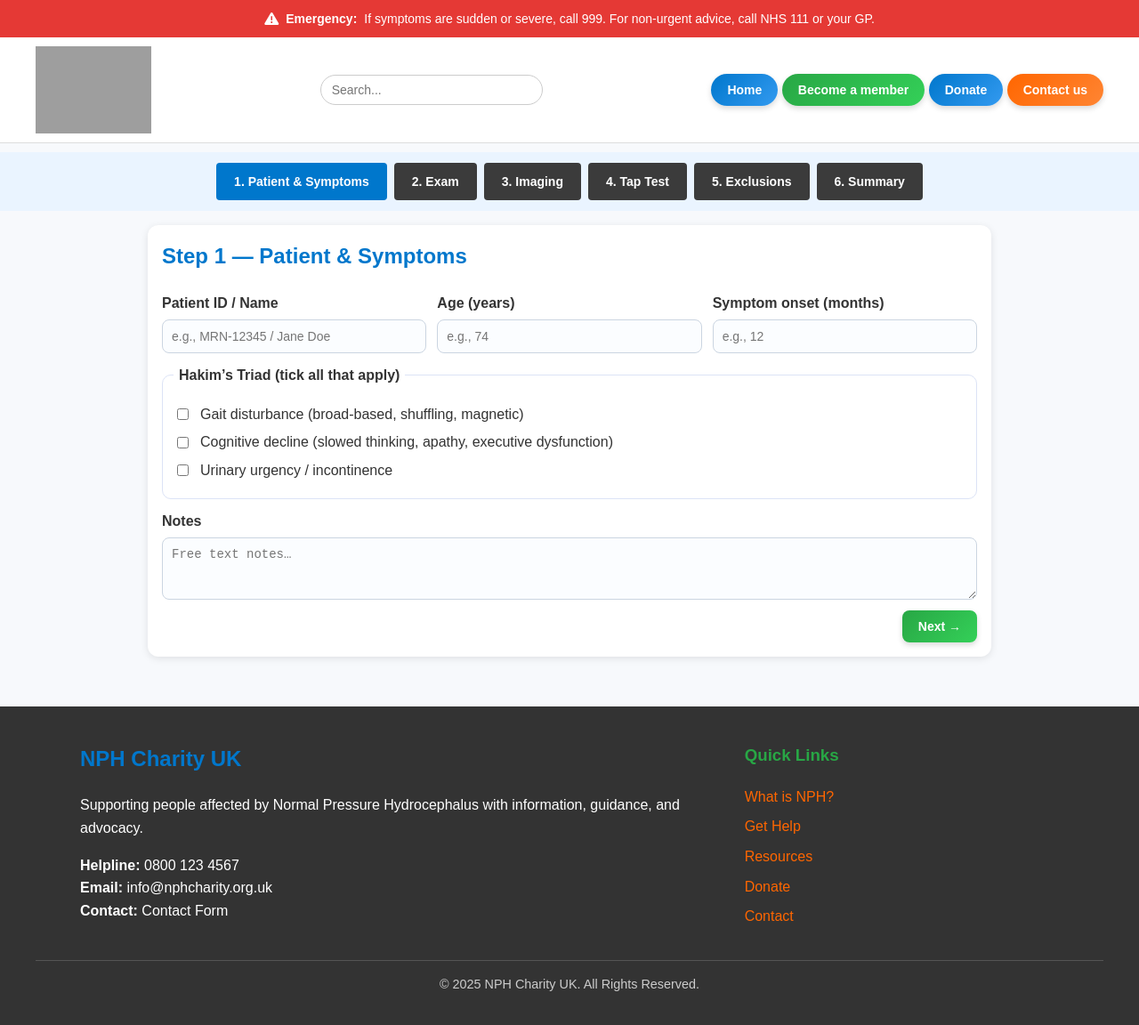
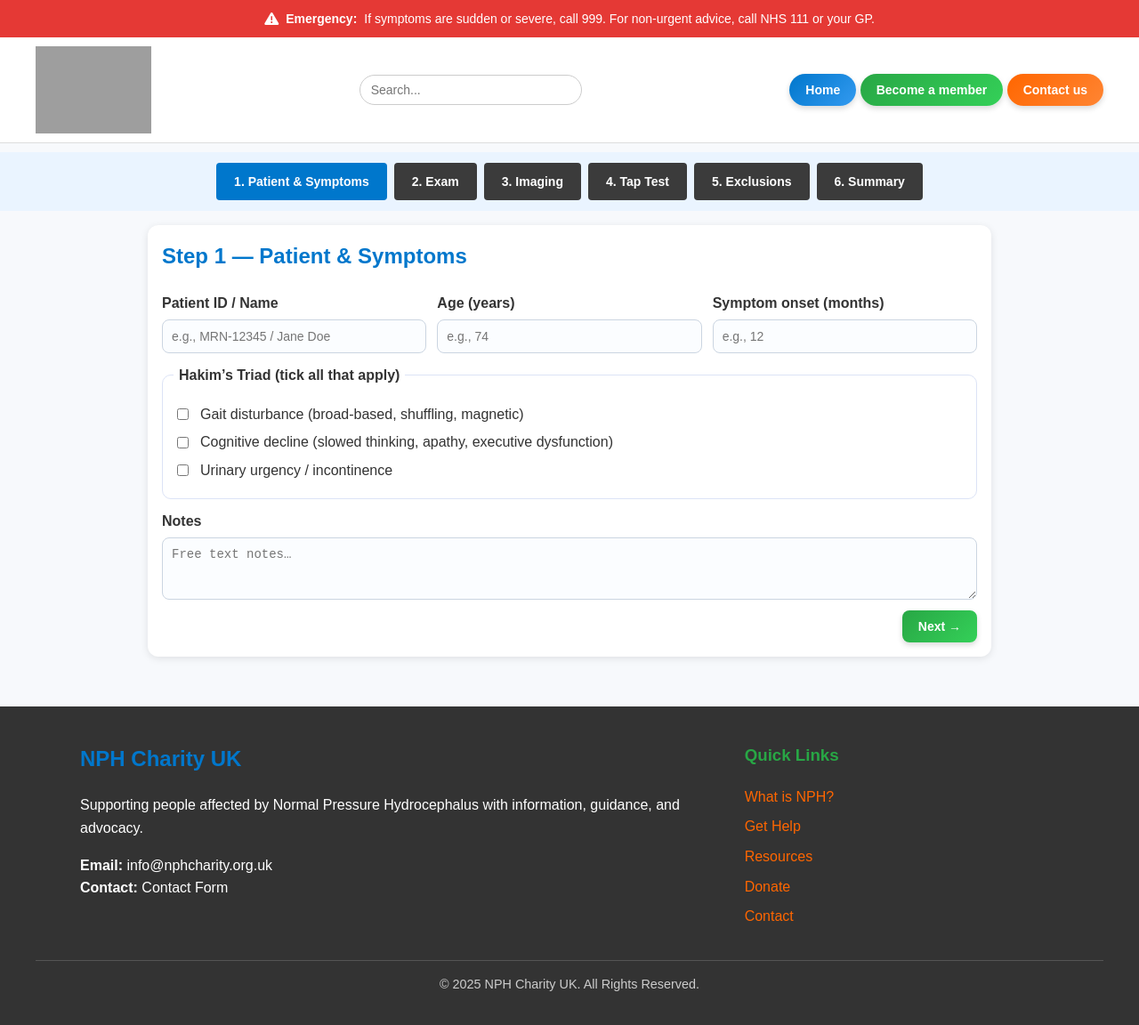
Before and after one commit to tungetunge/almost, a plain HTML site: page doihavenph.html in a window 1280 px wide. Shown: the whole page at 89% size. Drawn offline with Linux system fonts and the light colour scheme; grey boxes are pictures that could not be loaded.

Commit message:
Update doihavenph.html

```diff
--- a/doihavenph.html
+++ b/doihavenph.html
@@ -347,7 +347,7 @@
     <div class="header-buttons">
       <button class="btn-home">Home</button>
       <button class="btn-member">Become a member</button>
-      <button class="btn-donate" id="donateButton">Donate</button>
+
       <button class="btn-contact" id="contactbtn">Contact us</button>
     </div>
   </header>
@@ -571,7 +571,7 @@
         <h2>NPH Charity UK</h2>
         <p>Supporting people affected by Normal Pressure Hydrocephalus with information, guidance, and advocacy.</p>
         <p>
-          <strong>Helpline:</strong> 0800 123 4567<br/>
+
           <strong>Email:</strong> info@nphcharity.org.uk<br/>
           <strong>Contact:</strong> Contact Form
         </p>
@@ -836,10 +836,7 @@
     // init
     showStep(1);
 
-    // Donate button navigation
-    document.getElementById('donateButton').addEventListener('click', () => {
-      window.location.href = 'donations.html';
-    });
+
     // contact button navigation
     document.getElementById('contactbtn').addEventListener('click', () => {
       window.location.href = 'contact.html';
```
